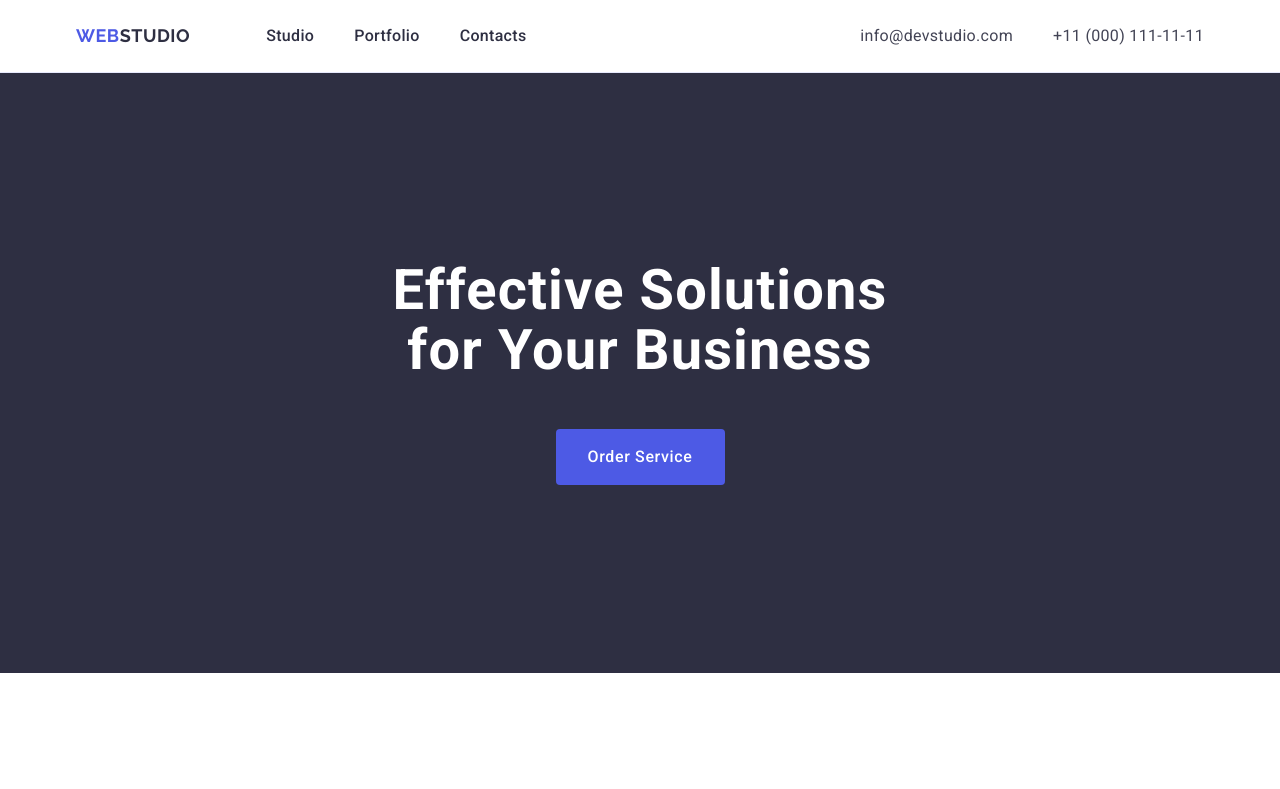
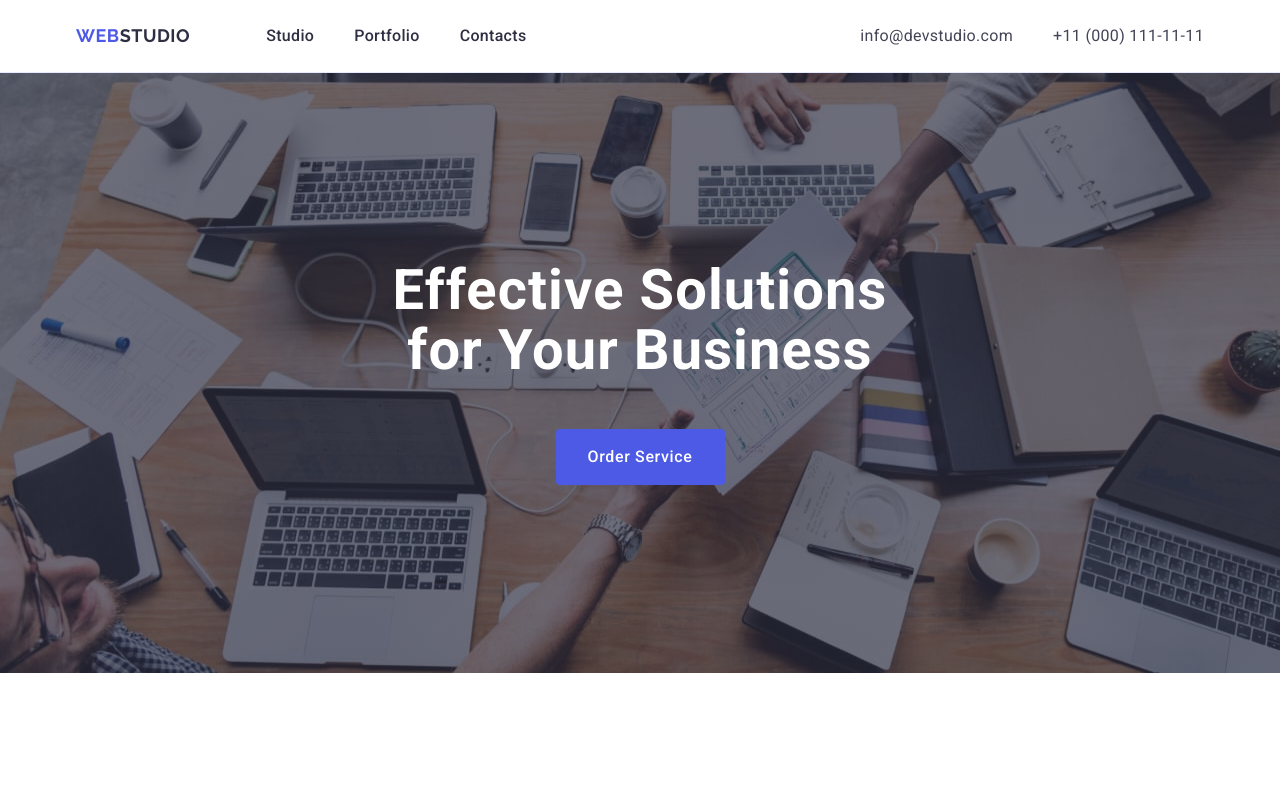
Before and after one commit to l1728/goit-markup-hw-04, a plain HTML site: page index.html in a window 1280 px wide. Shown: the top 789 px of the page. Drawn offline with nearby package versions, Linux system fonts and the light colour scheme.

Commit message:
add backgr-hero

```diff
--- a/css/style.css
+++ b/css/style.css
@@ -122,6 +122,12 @@ img {
 .hero-page {
   background: var(--NAVY-BLUE, #2e2f42);
   padding: 188px 0;
+  background-image: linear-gradient(
+      to right,
+      rgba(46, 47, 66, 0.7) 0%,
+      rgba(46, 47, 66, 0.7) 100%
+    ),
+    url(/images/backgr-hero.jpg);
 }
 .hero-page-title {
   color: var(--WHITE, #fff);
```
Also changed, not shown: images/backgr-hero.jpg (added).
